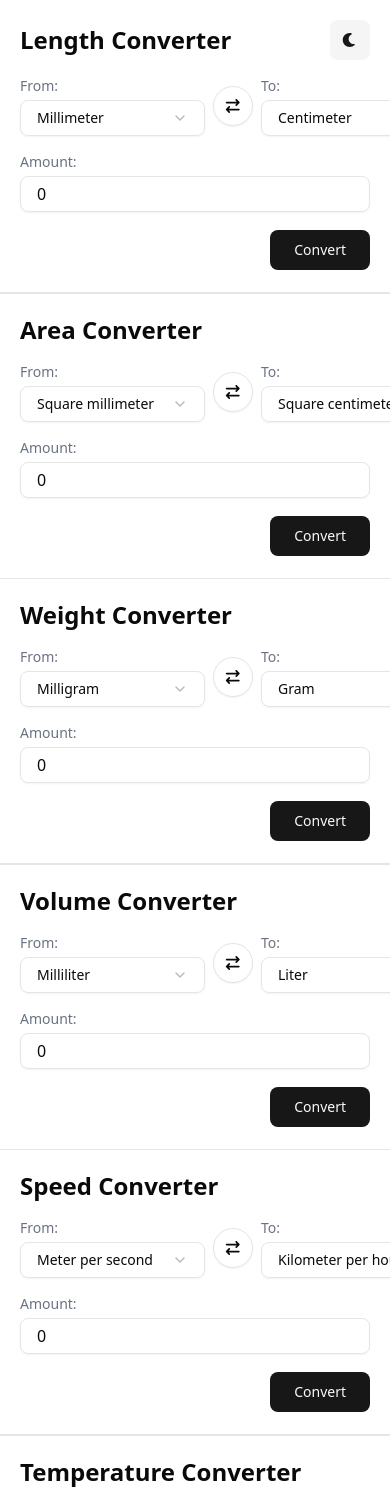
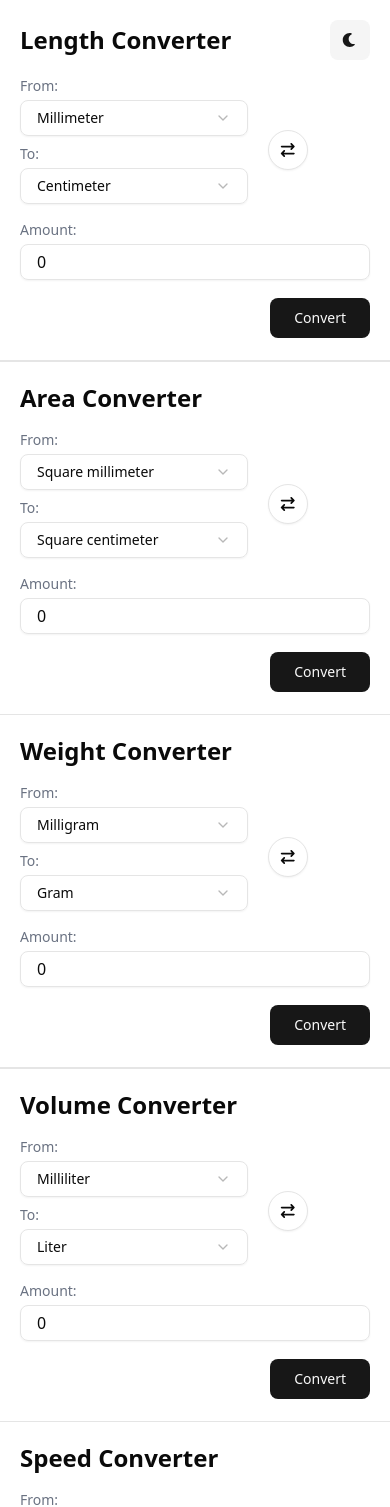
Before and after one commit to dominikw123/portfolio.unit-converter-app, a React (Vite) app: page / in a window 390 px wide. Shown: the top 1507 px of the page. Built offline with nearby package versions, Linux system fonts and the light colour scheme.

Commit message:
feature: responsivness on all devices

```diff
--- a/src/components/converters/AreaConverter.tsx
+++ b/src/components/converters/AreaConverter.tsx
@@ -18,7 +18,7 @@ export default function AreaConverter() {
   return (
     <ConverterWrapper title="Area Converter">
       <div className="flex flex-col gap-4">
-        <div className="flex gap-2 items-center justify-between">
+        <div className="grid grid-cols-[2fr_1fr] grid-rows-1 gap-2 w-full sm:grid-cols-[185px_auto_185px] sm:items-center">
           <div className="flex flex-col gap-1 min-w-[185px]">
             <Label htmlFor="from" className="font-medium text-sm text-gray-500 w-full">From:</Label>
             <Select name="from" value={from} onValueChange={handleFromChange}>
@@ -32,7 +32,7 @@ export default function AreaConverter() {
               </SelectContent>
             </Select>
           </div>
-          <div>
+          <div className="flex row-span-2 mt-5 ml-3 items-center sm:justify-center sm:mt-0 sm:ml-0">
             <Button variant="outline" size="icon-lg" className="p-0 rounded-full" onClick={handleSwap}>
               <FontAwesomeIcon icon={faArrowRightArrowLeft} />
             </Button>
--- a/src/components/converters/CurrencyConverter.tsx
+++ b/src/components/converters/CurrencyConverter.tsx
@@ -27,7 +27,7 @@ export default function CurrencyConverter() {
   return (
     <ConverterWrapper title="Currency Converter">
       <div className="flex flex-col gap-4">
-        <div className="flex gap-2 items-center justify-between">
+        <div className="grid grid-cols-[2fr_1fr] grid-rows-1 gap-2 w-full sm:grid-cols-[185px_auto_185px] sm:items-center">
           <div className="flex flex-col gap-1 min-w-[185px]">
             <Label htmlFor="from" className="font-medium text-sm text-gray-500 w-full">From:</Label>
             <Select name="from" value={from} onValueChange={handleFromChange}>
@@ -41,7 +41,7 @@ export default function CurrencyConverter() {
               </SelectContent>
             </Select>
           </div>
-          <div>
+          <div className="flex row-span-2 mt-5 ml-3 items-center sm:justify-center sm:mt-0 sm:ml-0">
             <Button variant="outline" size="icon-lg" className="p-0 rounded-full" onClick={handleSwap}>
               <FontAwesomeIcon icon={faArrowRightArrowLeft} />
             </Button>
--- a/src/components/converters/LengthConverter.tsx
+++ b/src/components/converters/LengthConverter.tsx
@@ -18,7 +18,7 @@ export default function LengthConverter() {
   return (
     <ConverterWrapper title="Length Converter">
       <div className="flex flex-col gap-4">
-        <div className="flex gap-2 items-center justify-between">
+        <div className="grid grid-cols-[2fr_1fr] grid-rows-1 gap-2 w-full sm:grid-cols-[185px_auto_185px] sm:items-center">
           <div className="flex flex-col gap-1 min-w-[185px]">
             <Label htmlFor="from" className="font-medium text-sm text-gray-500 w-full">From:</Label>
             <Select name="from" value={from} onValueChange={handleFromChange}>
@@ -32,7 +32,7 @@ export default function LengthConverter() {
               </SelectContent>
             </Select>
           </div>
-          <div>
+          <div className="flex row-span-2 mt-5 ml-3 items-center sm:justify-center sm:mt-0 sm:ml-0">
             <Button variant="outline" size="icon-lg" className="p-0 rounded-full" onClick={handleSwap}>
               <FontAwesomeIcon icon={faArrowRightArrowLeft} />
             </Button>
--- a/src/components/converters/SpeedConverter.tsx
+++ b/src/components/converters/SpeedConverter.tsx
@@ -18,7 +18,7 @@ export default function SpeedConverter() {
   return (
     <ConverterWrapper title="Speed Converter">
       <div className="flex flex-col gap-4">
-        <div className="flex gap-2 items-center justify-between">
+        <div className="grid grid-cols-[2fr_1fr] grid-rows-1 gap-2 w-full sm:grid-cols-[185px_auto_185px] sm:items-center">
           <div className="flex flex-col gap-1 min-w-[185px]">
             <Label htmlFor="from" className="font-medium text-sm text-gray-500 w-full">From:</Label>
             <Select name="from" value={from} onValueChange={handleFromChange}>
@@ -32,7 +32,7 @@ export default function SpeedConverter() {
               </SelectContent>
             </Select>
           </div>
-          <div>
+          <div className="flex row-span-2 mt-5 ml-3 items-center sm:justify-center sm:mt-0 sm:ml-0">
             <Button variant="outline" size="icon-lg" className="p-0 rounded-full" onClick={handleSwap}>
               <FontAwesomeIcon icon={faArrowRightArrowLeft} />
             </Button>
--- a/src/components/converters/TemperatureConverter.tsx
+++ b/src/components/converters/TemperatureConverter.tsx
@@ -18,7 +18,7 @@ export default function TemperatureConverter() {
   return (
     <ConverterWrapper title="Temperature Converter">
       <div className="flex flex-col gap-4">
-        <div className="flex gap-2 items-center justify-between">
+        <div className="grid grid-cols-[2fr_1fr] grid-rows-1 gap-2 w-full sm:grid-cols-[185px_auto_185px] sm:items-center">
           <div className="flex flex-col gap-1 min-w-[185px]">
             <Label htmlFor="from" className="font-medium text-sm text-gray-500 w-full">From:</Label>
             <Select name="from" value={from} onValueChange={handleFromChange}>
@@ -32,7 +32,7 @@ export default function TemperatureConverter() {
               </SelectContent>
             </Select>
           </div>
-          <div>
+          <div className="flex row-span-2 mt-5 ml-3 items-center sm:justify-center sm:mt-0 sm:ml-0">
             <Button variant="outline" size="icon-lg" className="p-0 rounded-full" onClick={handleSwap}>
               <FontAwesomeIcon icon={faArrowRightArrowLeft} />
             </Button>
--- a/src/components/converters/VolumeConverter.tsx
+++ b/src/components/converters/VolumeConverter.tsx
@@ -18,7 +18,7 @@ export default function WeightConverter() {
   return (
     <ConverterWrapper title="Volume Converter">
       <div className="flex flex-col gap-4">
-        <div className="flex gap-2 items-center justify-between">
+        <div className="grid grid-cols-[2fr_1fr] grid-rows-1 gap-2 w-full sm:grid-cols-[185px_auto_185px] sm:items-center">
           <div className="flex flex-col gap-1 min-w-[185px]">
             <Label htmlFor="from" className="font-medium text-sm text-gray-500 w-full">From:</Label>
             <Select name="from" value={from} onValueChange={handleFromChange}>
@@ -32,7 +32,7 @@ export default function WeightConverter() {
               </SelectContent>
             </Select>
           </div>
-          <div>
+          <div className="flex row-span-2 mt-5 ml-3 items-center sm:justify-center sm:mt-0 sm:ml-0">
             <Button variant="outline" size="icon-lg" className="p-0 rounded-full" onClick={handleSwap}>
               <FontAwesomeIcon icon={faArrowRightArrowLeft} />
             </Button>
--- a/src/components/converters/WeightConverter.tsx
+++ b/src/components/converters/WeightConverter.tsx
@@ -18,7 +18,7 @@ export default function WeightConverter() {
   return (
     <ConverterWrapper title="Weight Converter">
       <div className="flex flex-col gap-4">
-        <div className="flex gap-2 items-center justify-between">
+        <div className="grid grid-cols-[2fr_1fr] grid-rows-1 gap-2 w-full sm:grid-cols-[185px_auto_185px] sm:items-center">
           <div className="flex flex-col gap-1 min-w-[185px]">
             <Label htmlFor="from" className="font-medium text-sm text-gray-500 w-full">From:</Label>
             <Select name="from" value={from} onValueChange={handleFromChange}>
@@ -32,7 +32,7 @@ export default function WeightConverter() {
               </SelectContent>
             </Select>
           </div>
-          <div>
+          <div className="flex row-span-2 mt-5 ml-3 items-center sm:justify-center sm:mt-0 sm:ml-0">
             <Button variant="outline" size="icon-lg" className="p-0 rounded-full" onClick={handleSwap}>
               <FontAwesomeIcon icon={faArrowRightArrowLeft} />
             </Button>
```
